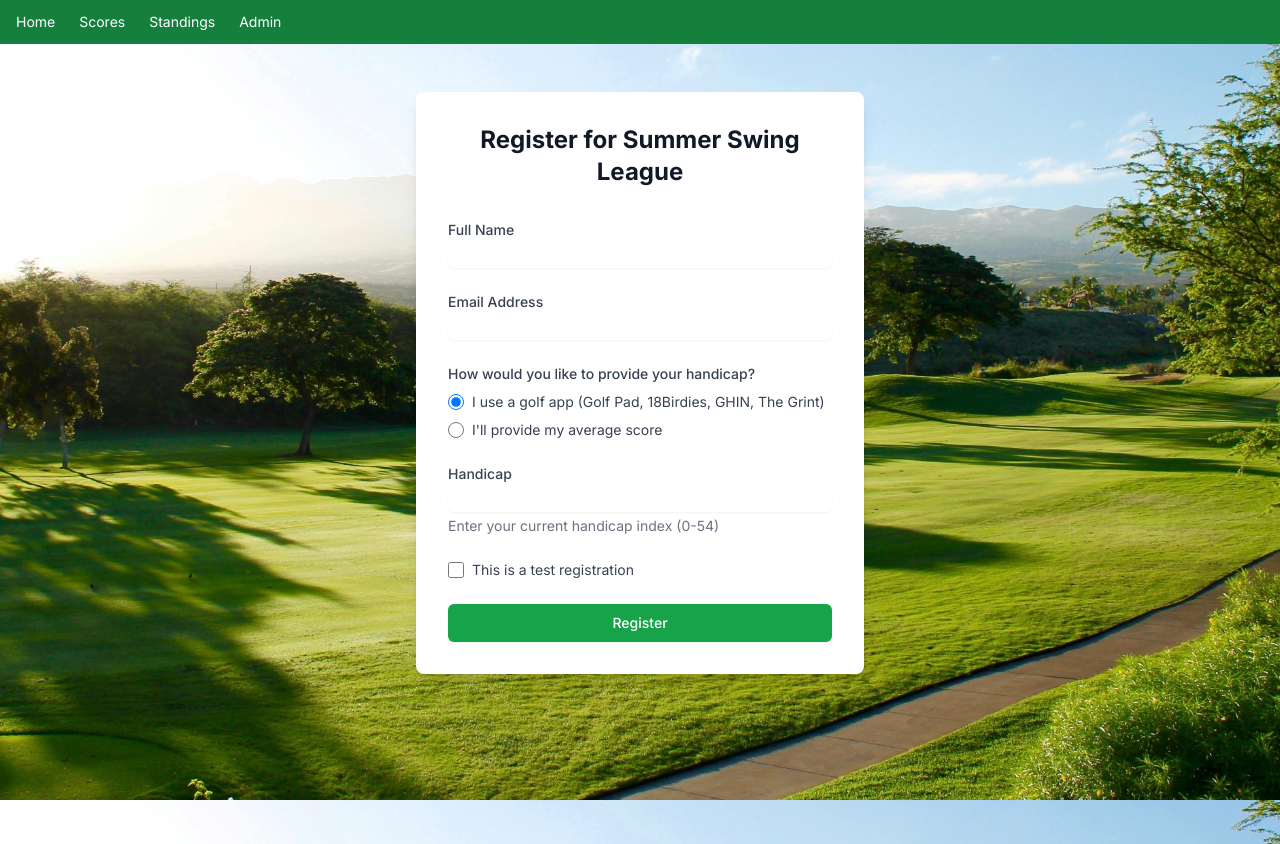
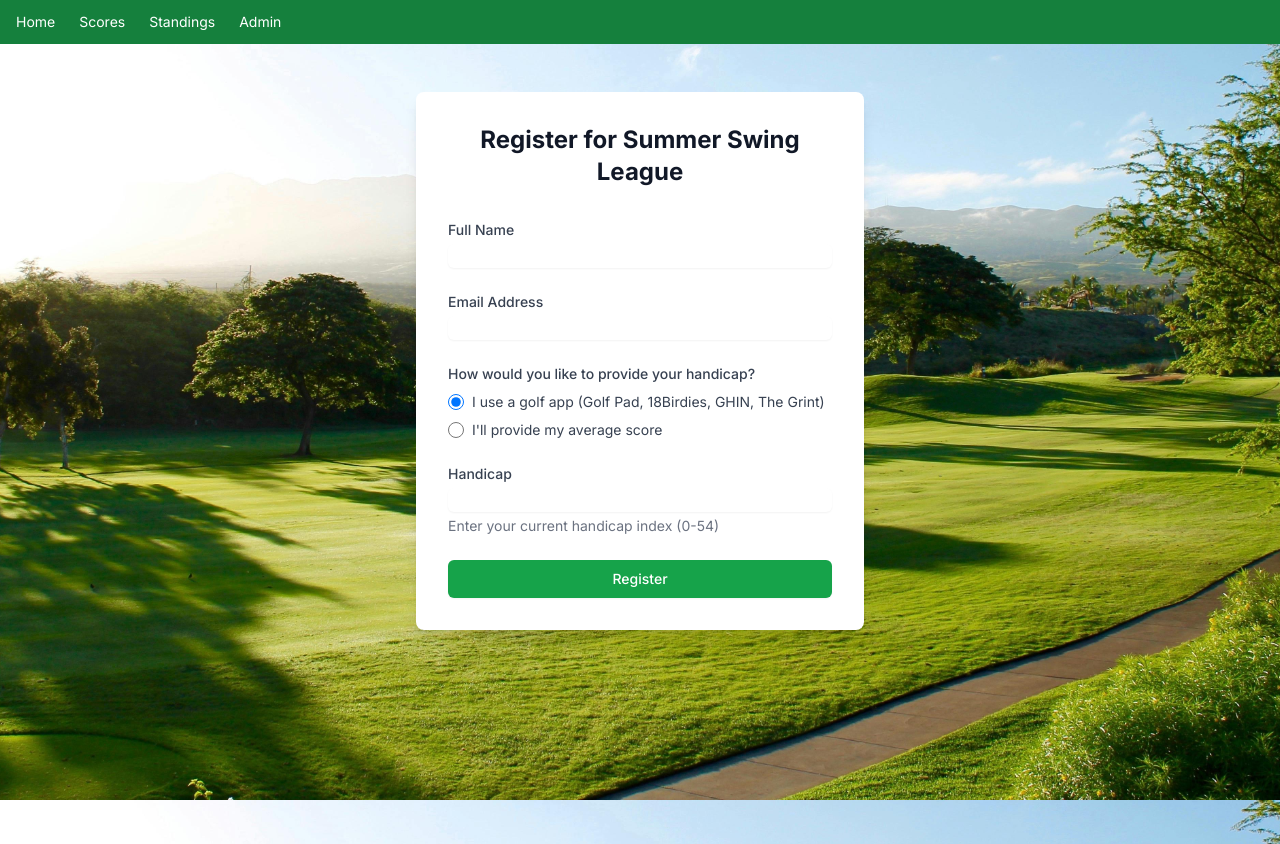
Before and after one commit to matthewmcalear/Summer-Swing-League, a Next.js app: page /register in a window 1280 px wide. Built offline with nearby package versions, Linux system fonts and the light colour scheme.

Commit message:
refactor: remove is_test flag from registration and member APIs

```diff
--- a/app/api/members/route.ts
+++ b/app/api/members/route.ts
@@ -6,7 +6,6 @@ const prisma = new PrismaClient();
 export async function GET() {
   try {
     const members = await prisma.member.findMany({
-      where: { is_test: false },
       orderBy: { full_name: 'asc' }
     });
     return NextResponse.json(members);
--- a/app/api/register/route.ts
+++ b/app/api/register/route.ts
@@ -5,7 +5,7 @@ const prisma = new PrismaClient();
 
 export async function POST(request: Request) {
   try {
-    const { full_name, email, handicap, is_test } = await request.json();
+    const { full_name, email, handicap } = await request.json();
 
     // Validate input
     if (!full_name || !email || handicap === undefined) {
@@ -42,7 +42,6 @@ export async function POST(request: Request) {
         full_name,
         email,
         handicap: handicapNum,
-        is_test: is_test || false,
         updated_at: new Date()
       },
     });
--- a/app/register/page.tsx
+++ b/app/register/page.tsx
@@ -10,7 +10,6 @@ export default function Register() {
     email: '',
     handicap: '',
     handicapSource: 'app', // 'app' or 'average'
-    is_test: false
   });
 
   const handleSubmit = async (e: React.FormEvent) => {
@@ -32,8 +31,7 @@ export default function Register() {
         body: JSON.stringify({
           full_name: formData.full_name,
           email: formData.email,
-          handicap: finalHandicap,
-          is_test: formData.is_test
+          handicap: finalHandicap
         }),
       });
 
@@ -137,21 +135,6 @@ export default function Register() {
             </p>
           </div>
 
-          {process.env.NODE_ENV !== 'production' && (
-            <div className="flex items-center">
-              <input
-                type="checkbox"
-                id="is_test"
-                className="h-4 w-4 text-green-600 focus:ring-green-500 border-gray-300 rounded"
-                checked={formData.is_test}
-                onChange={(e) => setFormData({ ...formData, is_test: e.target.checked })}
-              />
-              <label htmlFor="is_test" className="ml-2 block text-sm text-gray-700">
-                This is a test registration
-              </label>
-            </div>
-          )}
-
           <div>
             <button
               type="submit"
```
